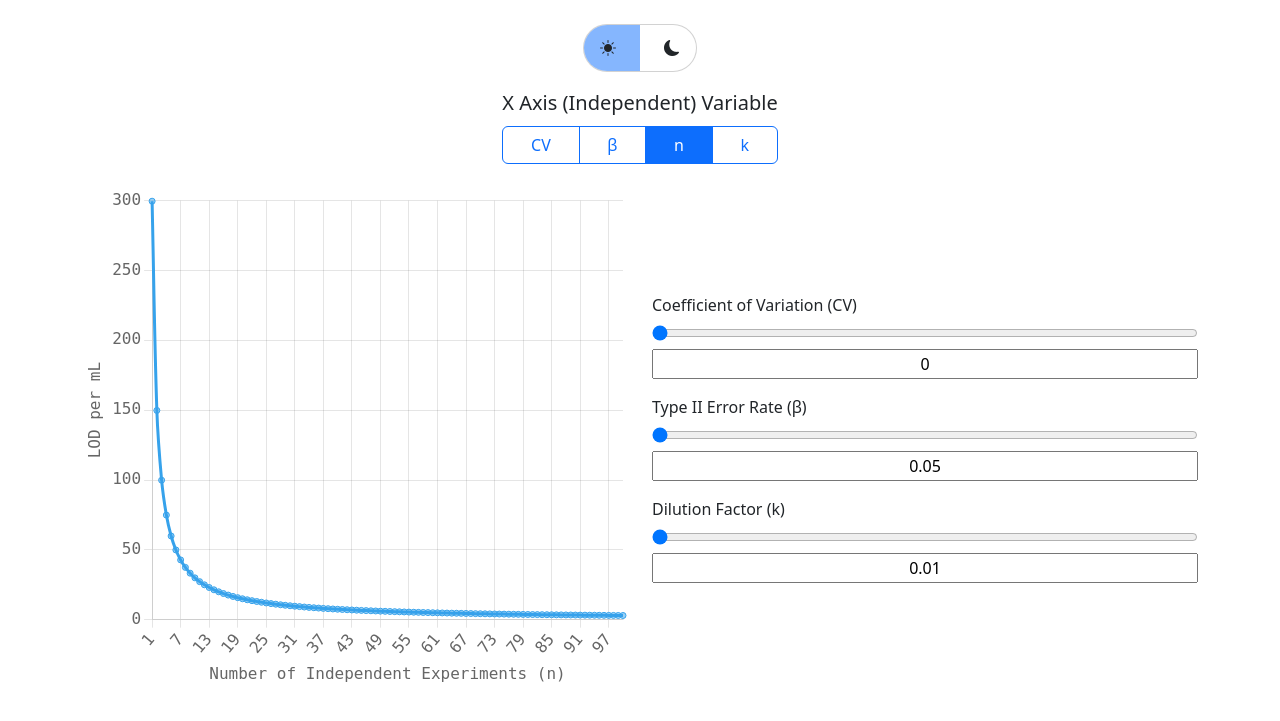
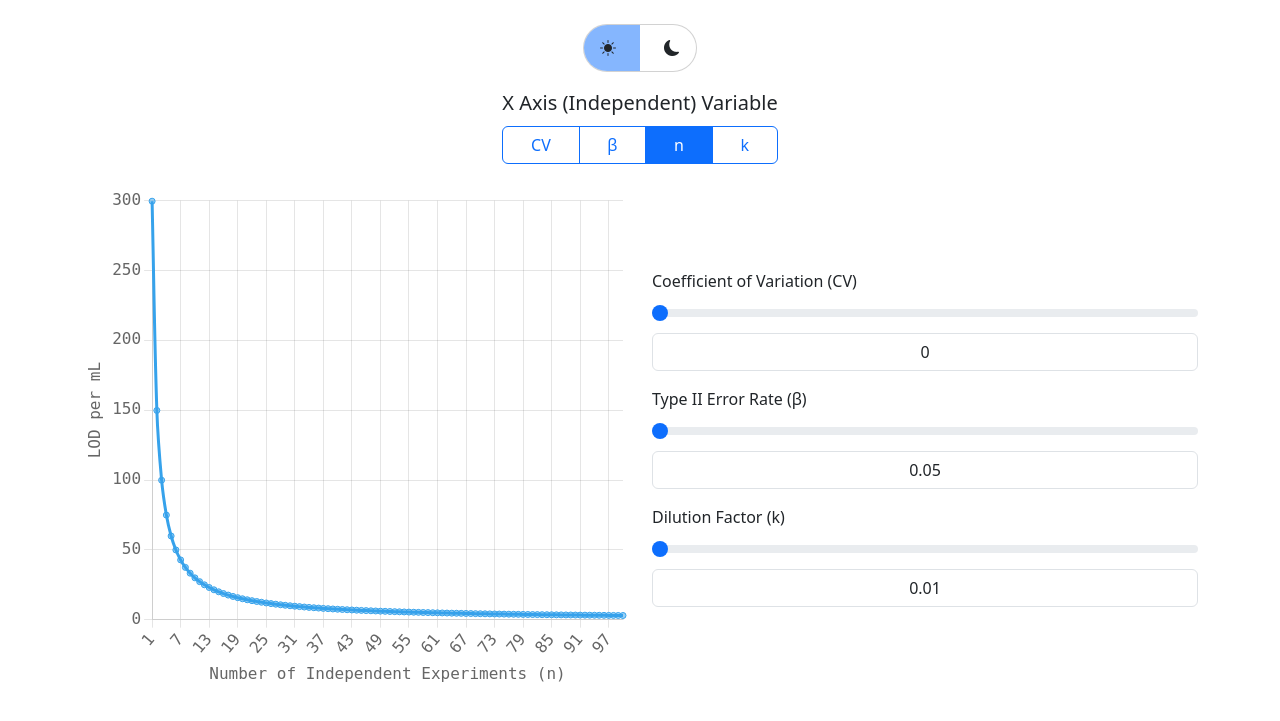
Before and after one commit to xaridar/LOD-Calculator, a Flask app: page / in a window 1280 px wide. Shown: the top 721 px of the page. Run offline with Flask 3, Linux system fonts and the light colour scheme.

Commit message:
accessibility

```diff
--- a/static/graph.js
+++ b/static/graph.js
@@ -2,7 +2,7 @@ let xVar = '';
 let shortXVar = false;
 
 const resize = () => {
-    shortXVar = (window.innerWidth < 500);
+    shortXVar = (window.innerWidth < 375);
     setX(xVar);
 }
 
@@ -96,7 +96,9 @@ const setX = (newX) => {
     else chart.options.scales.x.title.text = ctr.find('label').text();
 
     // update chart
+    chart.options.animation = false;
     chart.update();
+    chart.options.animation = true;
 }
 
 const setScale = (min, max, step) => {
@@ -116,4 +118,22 @@ $('[name="xVar"]').change((e) => {
     $('[id^="btn-param-"].active').toggleClass('active', false);
     $(e.target.parentElement).toggleClass('active', true);
     setX($(e.target.parentElement).attr('id').split('btn-param-')[1].toLowerCase());
-})
+});
+
+$('[id^="btn-param-"] input').focus((e) => {
+    console.log(e);
+    $(e.target.parentElement).toggleClass('focus', true);
+});
+
+$('[id^="btn-param-"] input').focusout((e) => {
+    $(e.target.parentElement).toggleClass('focus', false);
+});
+
+$('#darkModeCheck').focus((e) => {
+    console.log(e);
+    $(e.target.parentElement).toggleClass('focus', true);
+});
+
+$('#darkModeCheck').focusout((e) => {
+    $(e.target.parentElement).toggleClass('focus', false);
+});
--- a/static/styles.css
+++ b/static/styles.css
@@ -1,5 +1,5 @@
 * {
-    transition: color, background-color 0.2s ease;
+    transition: background-color 0.3s ease;
 }
 
 label[for="darkModeCheck"] {
@@ -11,11 +11,10 @@ label[for="darkModeCheck"] {
 
 #check {
     width: 50%;
-
     border-start-start-radius: inherit;
     border-end-start-radius: inherit;
     left: 0;
-    transition: all 0.3s ease;
+    transition: left 0.3s ease, border-radius 0.3s ease;
 }
 
 #darkModeCheck:checked + #check {
@@ -23,6 +22,12 @@ label[for="darkModeCheck"] {
     border-radius: unset;
     border-start-end-radius: inherit;
     border-end-end-radius: inherit;
+}
+
+.focus {
+    box-shadow: 0 0 0 0.25rem rgba(13,110,253, .5);
+    border-color: #0d6efd;
+    outline: 0;
 }
 
 .number-input {
--- a/templates/base.html
+++ b/templates/base.html
@@ -13,7 +13,7 @@
 </head>
 <body class="pt-4 p-lg-4">
     <label role="button" for="darkModeCheck" class="card d-flex justify-content-around flex-row gap-5 form-switch px-3 py-1 position-relative top-0 start-0 align-items-center">
-        <input id="darkModeCheck" class="d-none" type="checkbox">
+        <input id="darkModeCheck" style="appearance: none;" class="position-absolute" type="checkbox">
         <span id="check" class="position-absolute top-0 bottom-0 z-1 bg-primary opacity-50"></span>
         <span id="lightMode" class="bi bi-sun-fill z-2"></span>
         <span id="darkMode" class="bi bi-moon-fill z-2"></span>
--- a/templates/index.html
+++ b/templates/index.html
@@ -6,7 +6,7 @@
         display: none !important;
     }
     input[type="radio"] {
-        display: none;
+        appearance: none;
     }
 </style>
 <div class="d-flex flex-column mx-2">
@@ -19,12 +19,15 @@
             <input type="radio" name="xVar" autocomplete="off">&beta;
         </label>
         <label id="btn-param-n" class="btn btn-outline-primary active">
-            <input type="radio" name="xVar" autocomplete="off">n
+            <input type="radio" name="xVar" autocomplete="off" checked>n
         </label>
         <label id="btn-param-k" class="btn btn-outline-primary">
             <input type="radio" name="xVar" autocomplete="off">k
         </label>
     </div>
+</div>
+<div class="d-flex flex-column mx-2">
+    <label for=""></label>
 </div>
 <div class="d-flex flex-lg-row align-items-center gap-4 m-4 container justify-content-center flex-column">
     <div class="w-100">
@@ -33,23 +36,23 @@
     <div class="d-flex flex-column gap-3 w-100">
         <div class="d-grid gap-2 form-group w-100 text-nowrap" id="cv-ctr" data-value="0" data-min="0" data-max="10" data-step="0.1">
             <label for="cv-slider">Coefficient of Variation (CV)</label>
-            <input type="range" class="slider" id="cv-slider">
-            <input class="text number-input" type="number">
+            <input type="range" class="slider form-range" id="cv-slider">
+            <input class="text number-input form-control" type="number">
         </div>
         <div class="d-grid gap-2 form-group w-100 text-nowrap" id="beta-ctr" data-value="0.05" data-min="0" data-max="0.5" data-step="0.01">
             <label for="beta-slider">Type II Error Rate (&beta;)</label>
-            <input type="range" class="slider" id="beta-slider">
-            <input class="text number-input" type="number">
+            <input type="range" class="slider form-range" id="beta-slider">
+            <input class="text number-input form-control" type="number">
         </div>
         <div class="d-grid gap-2 form-group w-100 text-nowrap" id="n-ctr" data-value="1" data-min="1" data-max="100" data-step="1">
             <label for="n-slider">Number of Independent Experiments (n)</label>
-            <input type="range" class="slider" id="n-slider">
-            <input class="text number-input" type="number">
+            <input type="range" class="slider form-range" id="n-slider">
+            <input class="text number-input form-control" type="number">
         </div>
         <div class="d-grid gap-2 form-group w-100 text-nowrap" id="k-ctr" data-value="0.01" data-min="0" data-max="1" data-step="0.01">
             <label for="k-slider">Dilution Factor (k)</label>
-            <input type="range" class="slider" id="k-slider">
-            <input class="text number-input" type="number">
+            <input type="range" class="slider form-range" id="k-slider">
+            <input class="text number-input form-control" type="number">
         </div>
     </div>
 </div>
```
